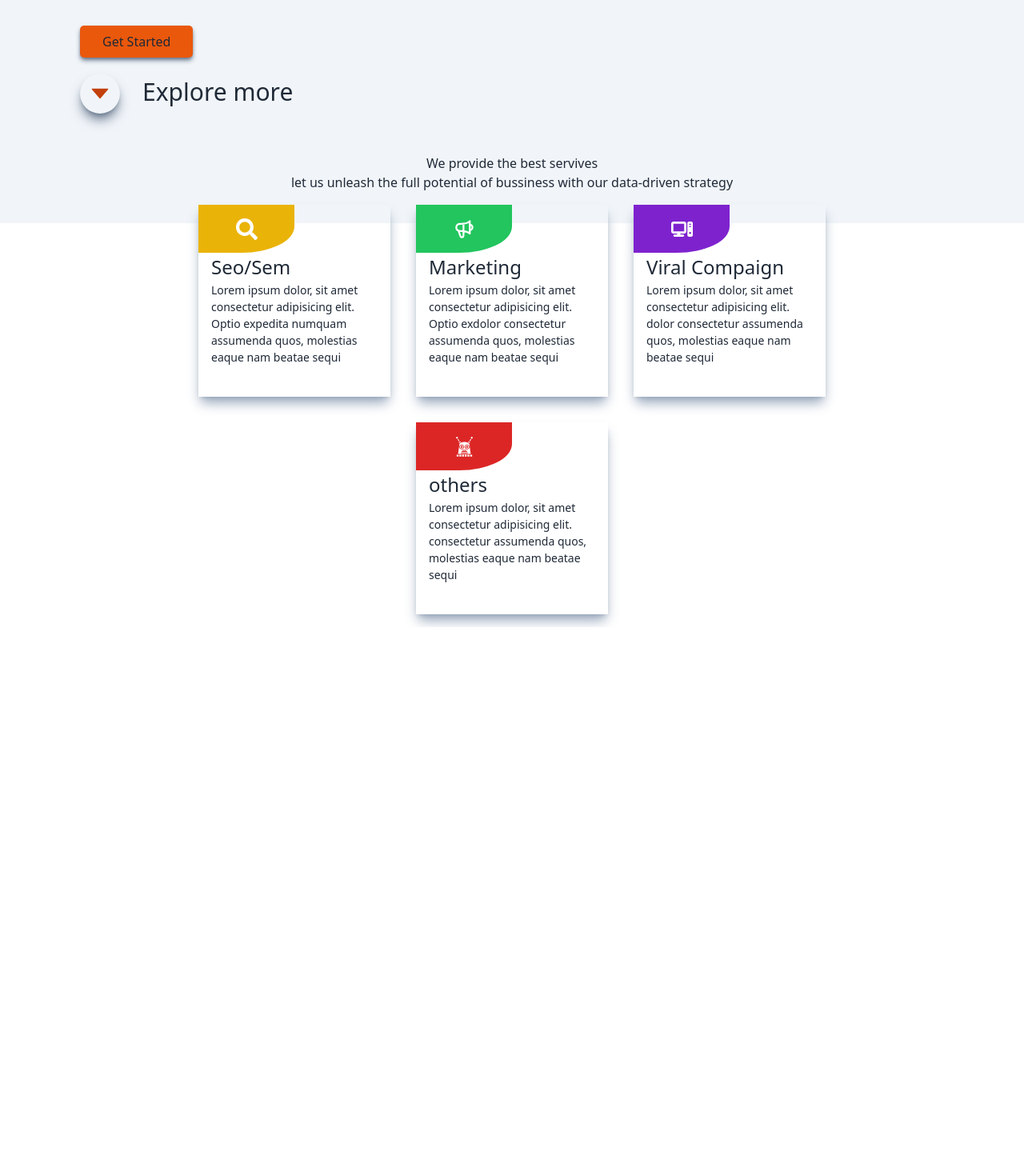
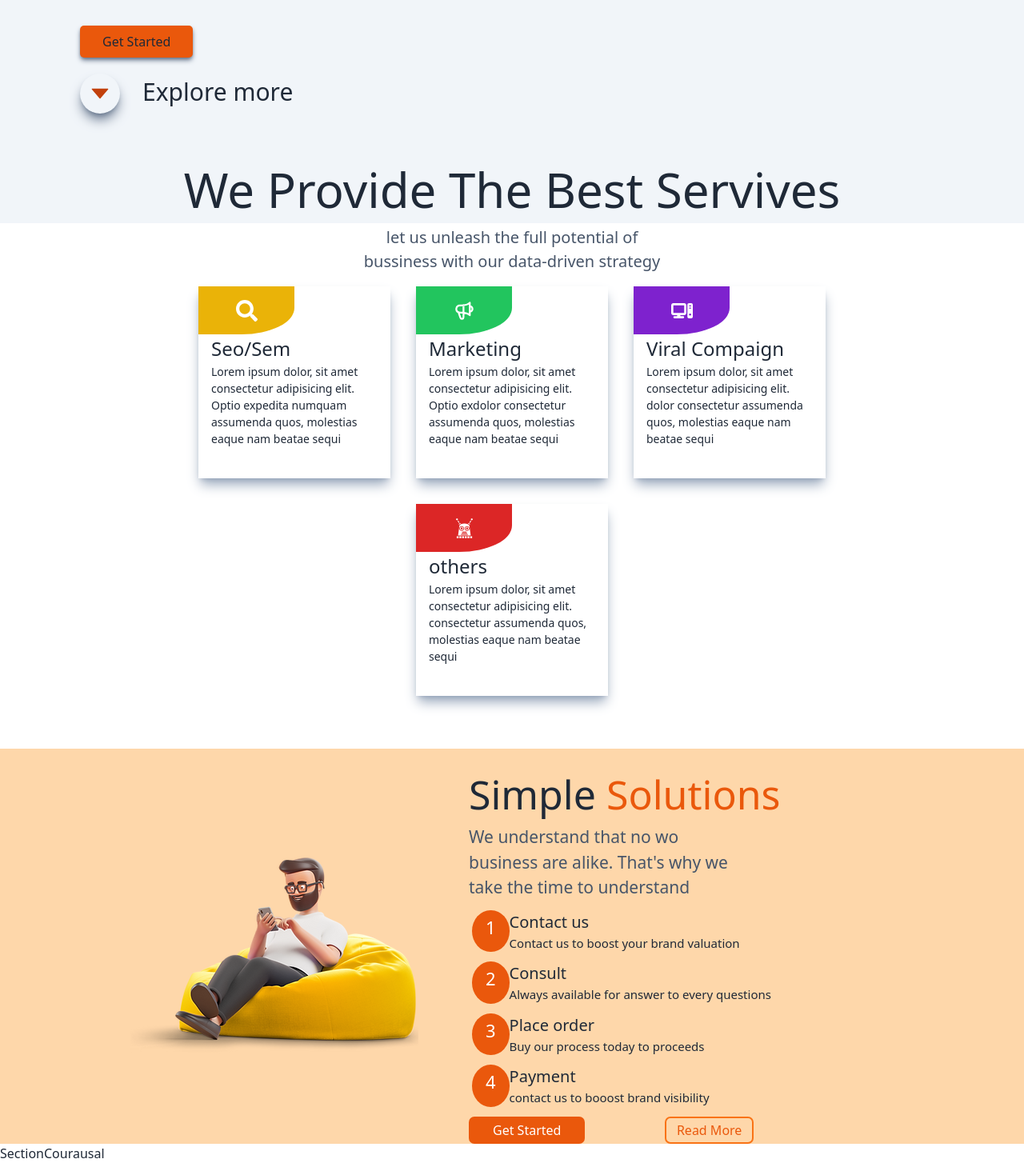
Before and after one commit to w3villa-sachin-awasthi/digital_marketing_react, a React (Vite) app: page /home in a window 1280 px wide. Shown: the part 521-1975 px from the top of the page at 80% size. Before the commit the page ends 1305 px from the top, so only its background shows below. Built offline with nearby package versions, Linux system fonts and the light colour scheme.

Commit message:
update 1

```diff
--- /dev/null
+++ b/src/components/Btn.jsx
@@ -0,0 +1,11 @@
+import React from 'react'
+
+function Btn(props) {
+  return (
+     <button className='bg-orange-600 text-white px-[30px] py-[5px] rounded-[7px]'>
+       {props.value}
+     </button>
+  )
+}
+
+export default Btn
--- /dev/null
+++ b/src/components/Btn1.jsx
@@ -0,0 +1,11 @@
+import React from 'react'
+
+function Btn1(props) {
+  return (
+    <button className='text-white border-2 border-slate-50 px-[15px] py-[5px] rounded-[7px] '>
+        {props.value}
+    </button>
+  )
+}
+
+export default Btn1
--- /dev/null
+++ b/src/components/BtnOranged.jsx
@@ -0,0 +1,11 @@
+import React from 'react'
+
+function BtnOranged(props) {
+  return (
+    <button className='text-orange-600 border-2 border-orange-500 px-[13px] py-[3px] rounded-[7px]'>
+    {props.value}
+</button>
+  )
+}
+
+export default BtnOranged;
--- a/src/components/Header.jsx
+++ b/src/components/Header.jsx
@@ -2,7 +2,7 @@ import React from 'react'
 
 function Header() {
     return (
-        <div className="flex justify-between items-center ">
+        <div className="flex justify-between items-center md:px-[50px] px-[50px] lg:px[70px] xl:px-[100px] w-screen">
             <div className="">
                 <a className="btn btn-ghost text-xl ">Brandbuzz</a>
             </div>
--- a/src/components/HeroSection.jsx
+++ b/src/components/HeroSection.jsx
@@ -3,7 +3,7 @@ import img1 from '../images/photo1.png';
 import { AiFillCaretDown } from "react-icons/ai";
 function HeroSection() {
     return (
-        <div className='flex lg:flex-row flex-col  mt-[70px]'>
+        <div className='flex lg:flex-row flex-col  mt-[70px] md:px-[50px] px-[50px] lg:px[70px] xl:px-[100px] w-screen'>
             <div className="w-[50%]">
                 <div className='text-[50px] l'>We create</div>
                 <div className='text-[50px]'><span >solution</span> for </div>
--- a/src/components/Home.jsx
+++ b/src/components/Home.jsx
@@ -2,12 +2,17 @@ import React from 'react'
 import Header from './Header'
 import HeroSection from './HeroSection'
 import Section3 from './Section3'
+import Section4 from './Section4'
+import SectionCourausal from './SectionCourausal'
+
 function Home() {
     return (
-        <div className='m-0 p-0 bg-slate-100 h-screen md:px-[50px] px-[50px] lg:px[70px] xl:px-[100px] w-screen font-sans'>
+        <div className='m-0 p-0 bg-slate-100 h-screen  font-sans'>
             <Header></Header>
             <HeroSection />
             <Section3/>
+            <Section4/>
+            <SectionCourausal/>
         </div>
     )
 }
--- a/src/components/Section3.jsx
+++ b/src/components/Section3.jsx
@@ -20,9 +20,9 @@ function Section3() {
         }
     ]
     return (
-        <div className='flex w-full mt-[50px] flex-col  items-center'>
-            <div>We provide the best servives</div>
-            <div>let us unleash the full potential of bussiness with our data-driven strategy
+        <div className='flex w-full mt-[50px] flex-col  items-center md:px-[50px] px-[50px] lg:px[70px] xl:px-[100px] w-screen'>
+            <div className=' text-[26px] md:text-[40px] lg:text-[50px] xl:text-[60px] text-center'>We Provide The Best Servives</div>
+            <div className=' xl:text-[20px] lg:text-[18px] md-[14px]  text-slate-600 lg:w-[35%] md:w-[50%] w[80%] text-center'>let us unleash the full potential of bussiness with our data-driven strategy
             </div>
             <div className="flex justify-center w-full flex-wrap items-center ">
                 {
--- /dev/null
+++ b/src/components/Section4.jsx
@@ -0,0 +1,41 @@
+import React from 'react'
+import img from '../images/photo3.png'
+import Section4part from './Section4part'
+import Btn from './Btn'
+import Btn1 from './Btn1'
+import BtnOranged from './BtnOranged'
+function Section4() {
+    let arr = [
+        { ind: 1, title: 'Contact us', desc: "Contact us to boost your brand valuation" },
+        { ind: 2, title: 'Consult', desc: "Always available for answer to every questions" },
+        { ind: 3, title: 'Place order', desc: "Buy our process today to proceeds" },
+        { ind: 4, title: 'Payment', desc: "contact us to booost brand visibility" },
+
+    ]
+    return (
+        <div className='w-full flex lg:flex-row flex-col bg-orange-200  mt-[50px] justify-start lg:items-center items-center lg:justify-center pt-[20px]  md:px-[50px] px-[50px] lg:px[70px] xl:px-[100px] w-screen'>
+            <div className='w-[100%] lg:w-[45%]  flex justify-center'>
+                <img src={img} alt="" className='' />
+            </div>
+            <div className='md:w-[65%] w-[75%] lg:w-[55%] lg:pl-0 md:pl-[40px] pl-[20px]'>
+                <div className='w-full lg:text-[50px] md:text-[40px] sm-[30px]'>Simple <span className='text-orange-600'> Solutions</span> </div>
+                <div className='lg:w-[55%] md:w-[55%] w-[75%] text-slate-600 lg:text-[21px] md:text-[18px] text-[16px] mb-[10px]' >We understand that no wo business are alike. That's why we take the time to understand</div>
+                <div className=''>
+                    {
+                        arr.map((val, index) => {
+                            return <Section4part value={val} key={index} >
+
+                            </Section4part>
+                        })
+                    }
+                </div>
+                <div className='flex justify-between w-[60%]'>
+                    <Btn value="Get Started"></Btn>
+                   <BtnOranged value="Read More"></BtnOranged>
+                </div>
+            </div>
+        </div>
+    )
+}
+
+export default Section4
--- /dev/null
+++ b/src/components/Section4part.jsx
@@ -0,0 +1,15 @@
+import React from 'react'
+
+function Section4part(props) {
+  return (
+    <div className='flex m-1 my-3'>
+        <div className='bg-orange-600 px-[17px] py-[5px]  rounded-[50%] text-[22px]  text-white'>{props.value.ind}</div>
+        <div className=''>
+            <div className="text-[20px]">{props.value.title}</div>
+            <div className="text-[15px]">{props.value.desc}</div>
+        </div>
+    </div>
+  )
+}
+
+export default Section4part
--- /dev/null
+++ b/src/components/SectionCourausal.jsx
@@ -0,0 +1,9 @@
+import React from 'react'
+
+function SectionCourausal() {
+  return (
+    <div>SectionCourausal</div>
+  )
+}
+
+export default SectionCourausal
```
